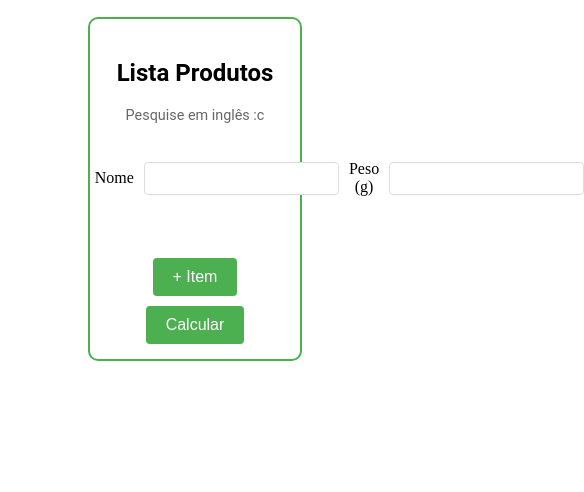
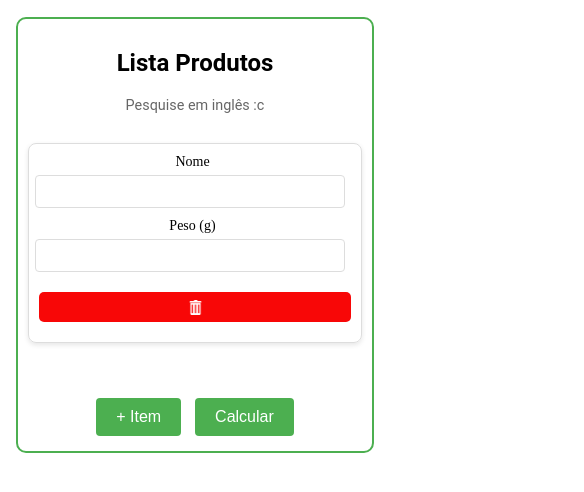
Before and after one commit to Manuela1908/calculadora-nutricional, a website: page public/view/index.html in a window 390 px wide. Both pictures are taken after a click on the button "+ Item". Shown: the part 82-574 px from the top of the page, 584 px wide, since content can reach past the window. Drawn offline with Linux system fonts and the light colour scheme; files that its build step writes are made by us from their sources; files whose address does not match are found by name.

Commit message:
adicionar resposividade

```diff
--- a/public/script.js
+++ b/public/script.js
@@ -19,9 +19,20 @@ document.addEventListener('DOMContentLoaded', () => {
         `;
         formContainer.appendChild(newItem);
 
+
         const removeButton = newItem.querySelector('.remover');
         removeButton.addEventListener('click', () => {
-            newItem.remove(); // Remove o item atual
+            removeButton.classList.add('remover-clicked');
+
+            if (window.innerWidth <= 767) {
+                // Define um atraso antes de remover o item somente para dispositivos móveis
+                setTimeout(() => {
+                    newItem.remove(); // Remove o item atual
+                }, 300); // Ajuste o tempo do delay conforme necessário (300 ms = 0.3 s)
+            } else {
+                // Remove o item imediatamente para telas maiores
+                newItem.remove();
+            }
         });
     };
 
@@ -34,8 +45,11 @@ document.addEventListener('DOMContentLoaded', () => {
         const resultContainer = document.getElementById('resultContainer');
         resultContainer.innerHTML = '';
 
+
         spinner.classList.remove('hidden');
         messageContainer.classList.add('hidden');
+
+        resultContainer.scrollIntoView({ behavior: 'smooth', block: 'start' });
 
         // Iterar sobre os campos do formulário
         for (let i = 1; i <= itemCount; i++) {
@@ -84,6 +98,7 @@ document.addEventListener('DOMContentLoaded', () => {
             messageContainer.classList.remove('hidden');
         } finally {
             spinner.classList.add('hidden');
+            resultContainer.scrollIntoView({ behavior: 'smooth', block: 'start' });
         }
     };
 
--- a/public/static/styles.css
+++ b/public/static/styles.css
@@ -8,11 +8,13 @@
     margin: 20px;
 }
 
-#produtosForm{
+/* Estilo para o formulário */
+#produtosForm {
     border: 2px solid #4CAF50;
     padding: 20px 5px 10px 5px;
     border-radius: 10px;
-    width: 60%;
+    width: 80%; /* Aumenta a largura do formulário */
+    max-width: 1200px; /* Limita a largura máxima para não exceder em telas grandes */
 }
 
 /* Estilo para o título */
@@ -42,17 +44,41 @@ h4 {
     display: flex;
     flex-direction: column;
     align-items: center; /* Alinha horizontalmente o conteúdo do formulário */
-    gap: 10px;
+    gap: 20px; /* Espaçamento maior entre itens dentro do formulário */
     margin-bottom: 50px;
     max-width: 100%; /* Garante que o formulário não ultrapasse o contêiner */
 }
 
+
+/* Estilo para o contêiner de itens do formulário */
+#formContainer {
+    display: flex;
+    flex-wrap: wrap;
+    gap: 20px; /* Espaçamento entre os itens do formulário (menor) */
+}
+
 .form-item {
     display: flex;
-    align-items: center; /* Alinha itens verticalmente no centro */
-    gap: 10px; /* Espaçamento entre os itens dentro do form-item */
-    width: 100%; /* Faz o item ocupar toda a largura do contêiner do formulário */
-    max-width: 600px; /* Limita a largura máxima dos itens do formulário */
+    border: 1px solid #ddd;
+    padding: 10px;
+    border-radius: 8px;
+    box-shadow: 0 2px 5px rgba(0,0,0,0.1);
+    align-items: center;
+    justify-content: center;
+    width: calc(33.333% - 20px); /* Ajuste conforme necessário */
+    box-sizing: border-box;
+}
+
+.form-item label {
+    margin-right: 5px; /* Espaço abaixo dos labels */
+    font-size: 14px; /* Ajusta o tamanho da fonte do label */
+}
+
+.form-item input {
+    margin-right: 10px; /* Espaço abaixo dos inputs */
+    padding: 8px;
+    border: 1px solid #ddd;
+    border-radius: 4px;
 }
 
 /* Estilo para os campos de entrada do formulário */
@@ -90,11 +116,12 @@ button {
     margin-left: 10px; /* Espaçamento à esquerda do botão */
 }
 
-.remover:hover{
+.remover:hover {
     background-color: #f80707;
     background-image: url('lixeira-aberta.png');
     background-size: 30px 30px;
 }
+
 
 /* Estilo para o botão ao passar o mouse */
 button:hover {
@@ -105,7 +132,6 @@ button:hover {
 #resultContainer {
     margin: 20px;
     position: relative; /* O spinner agora será posicionado relativo a essa div */
-
 }
 
 /* Estilo para a tabela */
@@ -149,6 +175,7 @@ table tr:hover {
 #totalNutrients p {
     margin: 5px 0;
 }
+
 .spinner {
     width: 40px; /* Tamanho do spinner */
     height: 40px;
@@ -188,8 +215,6 @@ table tr:hover {
     max-width: 400px;
 }
 
-
-
 .close-button {
     background: none;
     border: none;
@@ -205,3 +230,90 @@ table tr:hover {
 .hidden {
     display: none;
 }
+
+/* Ajustes para telas grandes */
+@media (min-width: 1024px) {
+    #formContainer {
+        justify-content: space-between; /* Distribui os itens ao longo do contêiner */
+    }
+
+    .form-item {
+        width: calc(80% - 20px); /* Largura de aproximadamente um quarto do contêiner, considerando o espaçamento */
+        min-width: 300px; /* Aumenta a largura mínima para garantir que os itens não fiquem muito pequenos */
+    }
+}
+/* Ajustes para telas pequenas */
+/* Ajustes para telas pequenas */
+@media (max-width: 768px) {
+    #produtosForm {
+        width: 100%; /* Ajusta a largura do formulário para ocupar toda a tela */
+        padding: 10px; /* Ajusta o padding para se adequar a telas menores */
+    }
+
+    #formContainer {
+        flex-direction: column; /* Alinha os itens em coluna para telas pequenas */
+        gap: 10px; /* Ajusta o espaço entre os itens */
+        width: 100%; /* Faz com que o contêiner de itens ocupe toda a largura */
+    }
+
+    .form-item {
+        width: 100%; /* Faz com que cada item ocupe a largura total do contêiner */
+        display: flex;
+        flex-direction: column; /* Alinha os elementos internamente em coluna */
+        padding: 10px;
+        height: auto; /* Ajusta a altura para se adaptar ao conteúdo */
+        box-sizing: border-box; /* Garante que o padding e a borda sejam incluídos na largura total */
+        border: 1px solid #ddd;
+        border-radius: 8px;
+        box-shadow: 0 2px 5px rgba(0,0,0,0.1);
+    }
+
+    .form-item label {
+        font-size: 14px; /* Ajusta o tamanho da fonte do label */
+        margin-bottom: 5px; /* Espaço abaixo dos labels */
+        display: block; /* Faz com que o label ocupe a linha inteira */
+    }
+
+    .form-item input {
+        text-align: center;
+        padding: 8px;
+        border: 1px solid #ddd;
+        border-radius: 4px;
+        margin-bottom: 10px; /* Espaço abaixo dos inputs */
+        width: calc(100% - 20px); /* Faz com que o input ocupe quase toda a largura do contêiner, considerando o padding */
+    }
+
+    .form-item button {
+        width: 100%; /* Faz com que o botão ocupe a largura total do contêiner */
+        margin: 10px 0; /* Adiciona margem em cima e embaixo do botão */
+        padding: 10px; /* Ajusta o padding para se adequar ao layout */
+    }
+
+    .remover {
+        width: 30px; /* Largura menor para o botão de remoção */
+        height: 30px; /* Altura menor para o botão de remoção */
+        background-color: #f80707; /* Cor de fundo */
+        background-image: url('lixeira-fechada.png'); /* Imagem de fundo */
+        background-size: 15px 15px; /* Ajusta o tamanho da imagem */
+        background-repeat: no-repeat; /* Evita que a imagem se repita */
+        background-position: center; /* Centraliza a imagem */
+        border: none; /* Remove a borda padrão do botão */
+        border-radius: 5px; /* Bordas arredondadas (opcional) */
+        cursor: pointer; /* Muda o cursor quando passa sobre o botão */
+        padding: 0; /* Remove padding interno */
+        margin-left: 0; /* Remove o espaço à esquerda do botão */
+        display: flex;
+        align-items: center;
+        justify-content: center;
+    }
+
+    .remover:hover {
+        background-image: url('lixeira-aberta.png');
+        background-size: 15px 15px; /* Ajusta o tamanho da imagem ao passar o mouse */
+    }
+
+    .remover-clicked {
+        background-image: url('lixeira-aberta.png'); /* Imagem que aparece quando o botão é clicado */
+        background-size: 25px 25px;
+    }
+}
```
